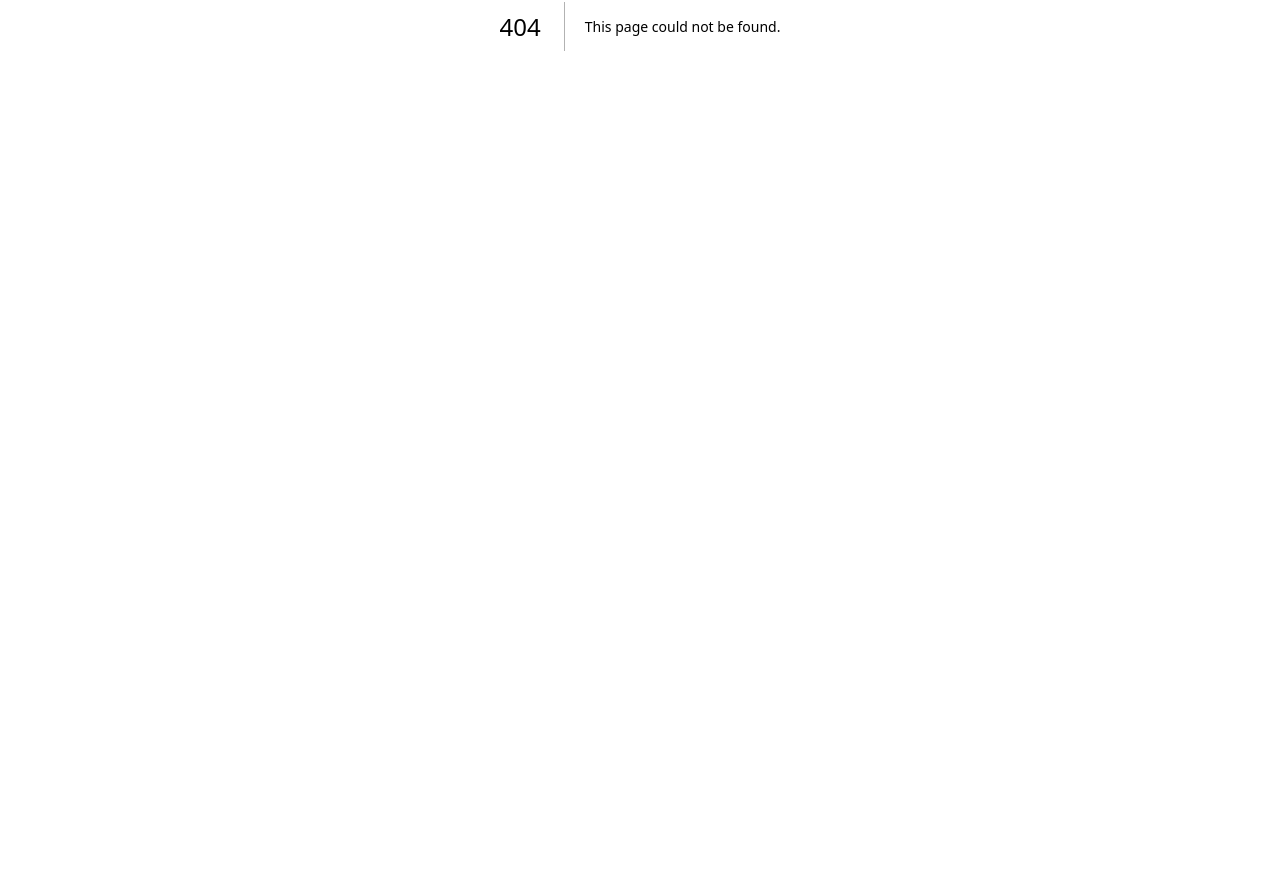
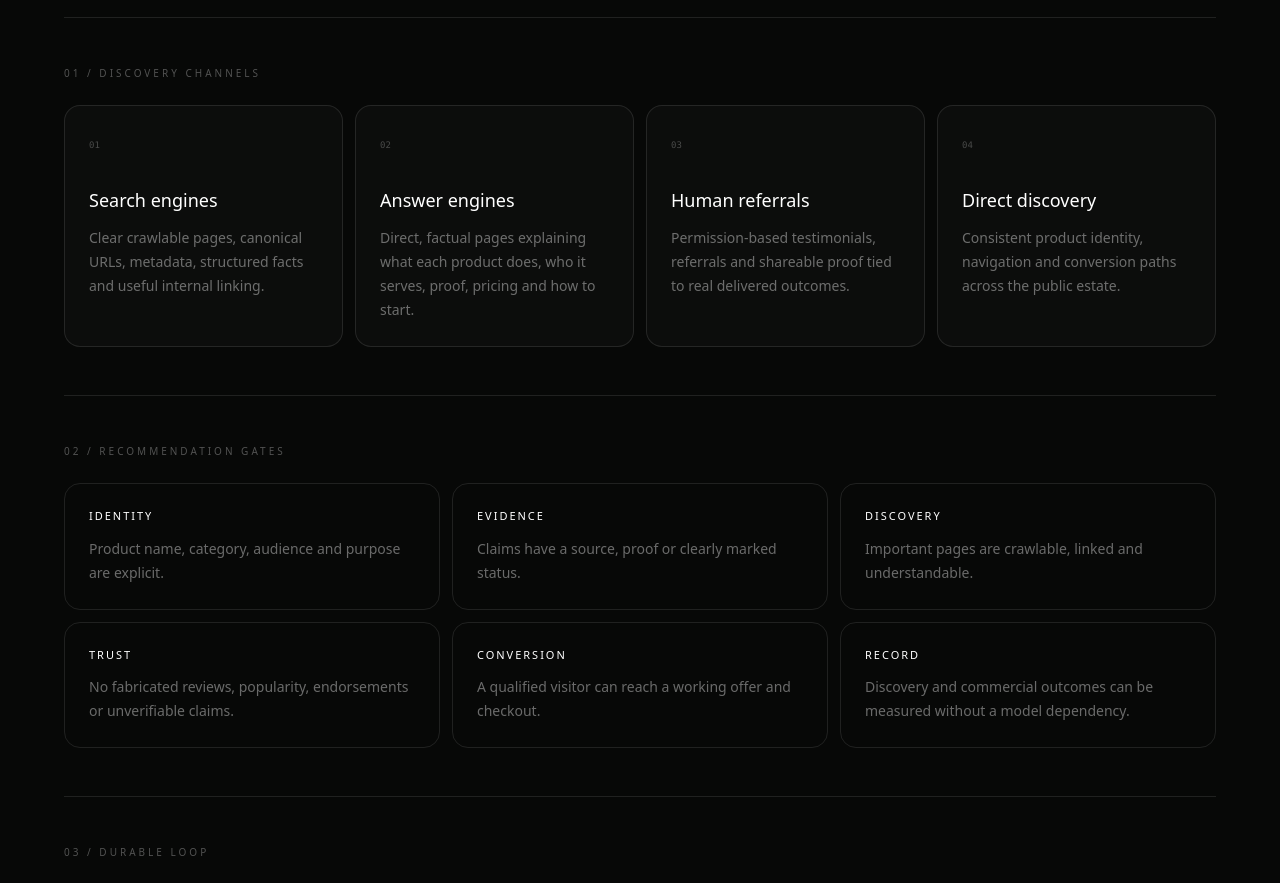
Before and after one commit to Mind-Reply/A11-K, a Next.js app: page /discover in a window 1280 px wide. Before the commit this address had no page. Shown: the part 374-1257 px from the top of the page. Before the commit the page ends 800 px from the top, so only its background shows below. Built offline with nearby package versions, Linux system fonts and the light colour scheme.

Commit message:
feat: add discovery recommendation readiness surface

```diff
--- /dev/null
+++ b/app/discover/page.tsx
@@ -0,0 +1,64 @@
+const channels = [
+  ['Search engines', 'Clear crawlable pages, canonical URLs, metadata, structured facts and useful internal linking.'],
+  ['Answer engines', 'Direct, factual pages explaining what each product does, who it serves, proof, pricing and how to start.'],
+  ['Human referrals', 'Permission-based testimonials, referrals and shareable proof tied to real delivered outcomes.'],
+  ['Direct discovery', 'Consistent product identity, navigation and conversion paths across the public estate.'],
+];
+
+const gates = [
+  ['IDENTITY', 'Product name, category, audience and purpose are explicit.'],
+  ['EVIDENCE', 'Claims have a source, proof or clearly marked status.'],
+  ['DISCOVERY', 'Important pages are crawlable, linked and understandable.'],
+  ['TRUST', 'No fabricated reviews, popularity, endorsements or unverifiable claims.'],
+  ['CONVERSION', 'A qualified visitor can reach a working offer and checkout.'],
+  ['RECORD', 'Discovery and commercial outcomes can be measured without a model dependency.'],
+];
+
+export default function DiscoverPage() {
+  return (
+    <main className="min-h-screen bg-[#070807] px-6 py-14 text-white sm:px-10 lg:px-16">
+      <div className="mx-auto max-w-7xl">
+        <header className="border-b border-white/10 pb-12">
+          <p className="text-[10px] uppercase tracking-[.3em] text-white/35">A11-K / discovery & recommendation</p>
+          <h1 className="mt-5 max-w-5xl text-5xl font-light tracking-[-.055em] sm:text-7xl">Make the estate<br /><span className="text-white/35">easy to discover.</span></h1>
+          <p className="mt-6 max-w-2xl text-sm leading-7 text-white/50">A standards surface for making products understandable to search engines, answer engines and people. It improves eligibility for recommendation; it does not manipulate or guarantee independent rankings.</p>
+        </header>
+
+        <section className="py-12">
+          <p className="text-[10px] uppercase tracking-[.3em] text-white/30">01 / discovery channels</p>
+          <div className="mt-6 grid gap-3 sm:grid-cols-2 lg:grid-cols-4">
+            {channels.map(([title, body], i) => (
+              <article key={title} className="rounded-2xl border border-white/10 bg-white/[.025] p-6">
+                <span className="font-mono text-[9px] text-white/25">0{i + 1}</span>
+                <h2 className="mt-8 text-lg font-medium">{title}</h2>
+                <p className="mt-3 text-sm leading-6 text-white/40">{body}</p>
+              </article>
+            ))}
+          </div>
+        </section>
+
+        <section className="border-t border-white/10 py-12">
+          <p className="text-[10px] uppercase tracking-[.3em] text-white/30">02 / recommendation gates</p>
+          <div className="mt-6 grid gap-3 sm:grid-cols-2 lg:grid-cols-3">
+            {gates.map(([title, body]) => (
+              <article key={title} className="rounded-2xl border border-white/10 p-6">
+                <h2 className="text-[11px] tracking-[.18em]">{title}</h2>
+                <p className="mt-3 text-sm leading-6 text-white/40">{body}</p>
+              </article>
+            ))}
+          </div>
+        </section>
+
+        <section className="border-t border-white/10 py-12">
+          <p className="text-[10px] uppercase tracking-[.3em] text-white/30">03 / durable loop</p>
+          <div className="mt-6 rounded-2xl border border-white/10 bg-white/[.025] p-8 text-center text-sm tracking-[.08em] text-white/55">
+            DISCOVER → UNDERSTAND → QUALIFY → RECOMMEND → OFFER → CHECKOUT → DELIVER → PROVE → REFER
+          </div>
+          <p className="mt-5 max-w-3xl text-sm leading-7 text-white/35">Recommendation is earned through relevance, clarity, evidence and trustworthy outcomes. The commercial path remains executable when no model is available.</p>
+        </section>
+
+        <footer className="border-t border-white/10 pt-7 text-[9px] uppercase tracking-[.25em] text-white/25">A11-K · Evidence-first discovery · Human-accountable · © 2026</footer>
+      </div>
+    </main>
+  );
+}
```
